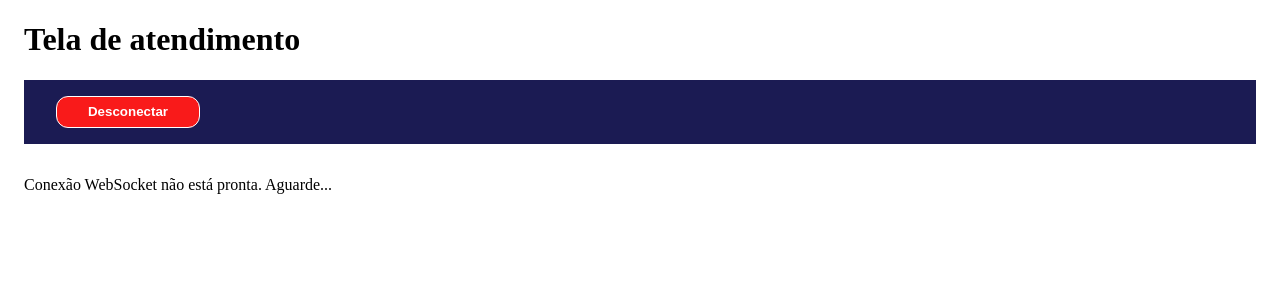
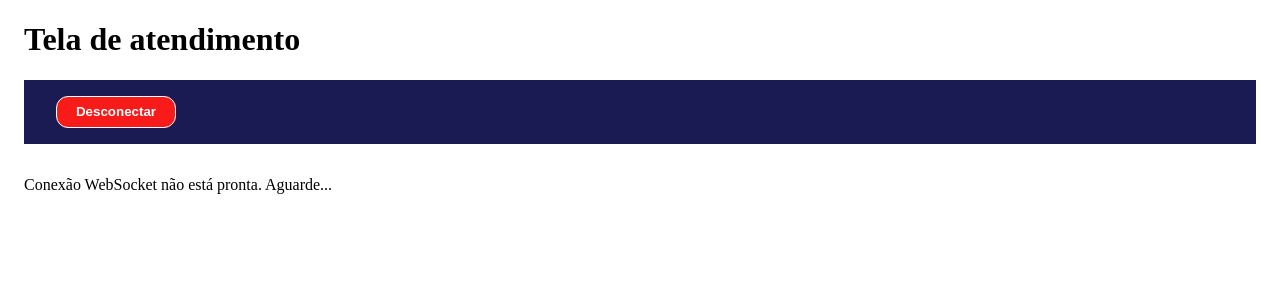
Before and after one commit to WagnerTerry/Chat-App, a React (Vite) app: page /ServiceScreen in a window 1280 px wide. Shown: the top 300 px of the page. Built offline with nearby package versions, Linux system fonts and the light colour scheme; no server answers; the HTML template or start-up script is replaced by a standard one.

Commit message:
style: ajuste button

```diff
--- a/src/views/ServiceScreen/style.scss
+++ b/src/views/ServiceScreen/style.scss
@@ -22,7 +22,7 @@
             font-weight: bold;
             border: 1px solid #FFF;
             border-radius: 12px;
-            width: 12%;
+            width: 120px;
             height: 32px;
             cursor: pointer;
         }
@@ -66,7 +66,7 @@
                 font-weight: bold;
                 border: 1px solid #FFF;
                 border-radius: 12px;
-                width: 18%;
+                width: 100px;
                 height: 32px;
                 cursor: pointer;
 
```
